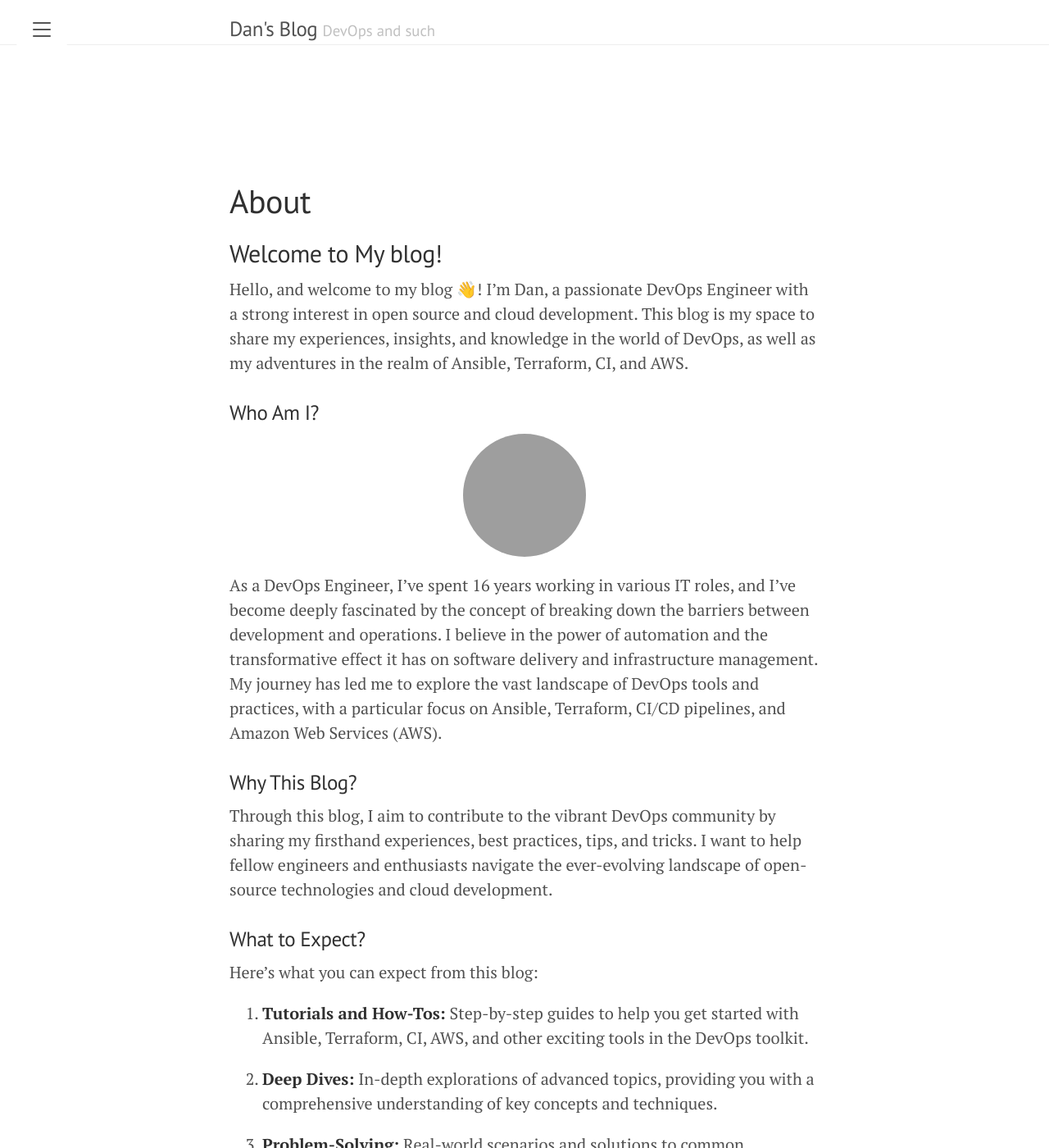
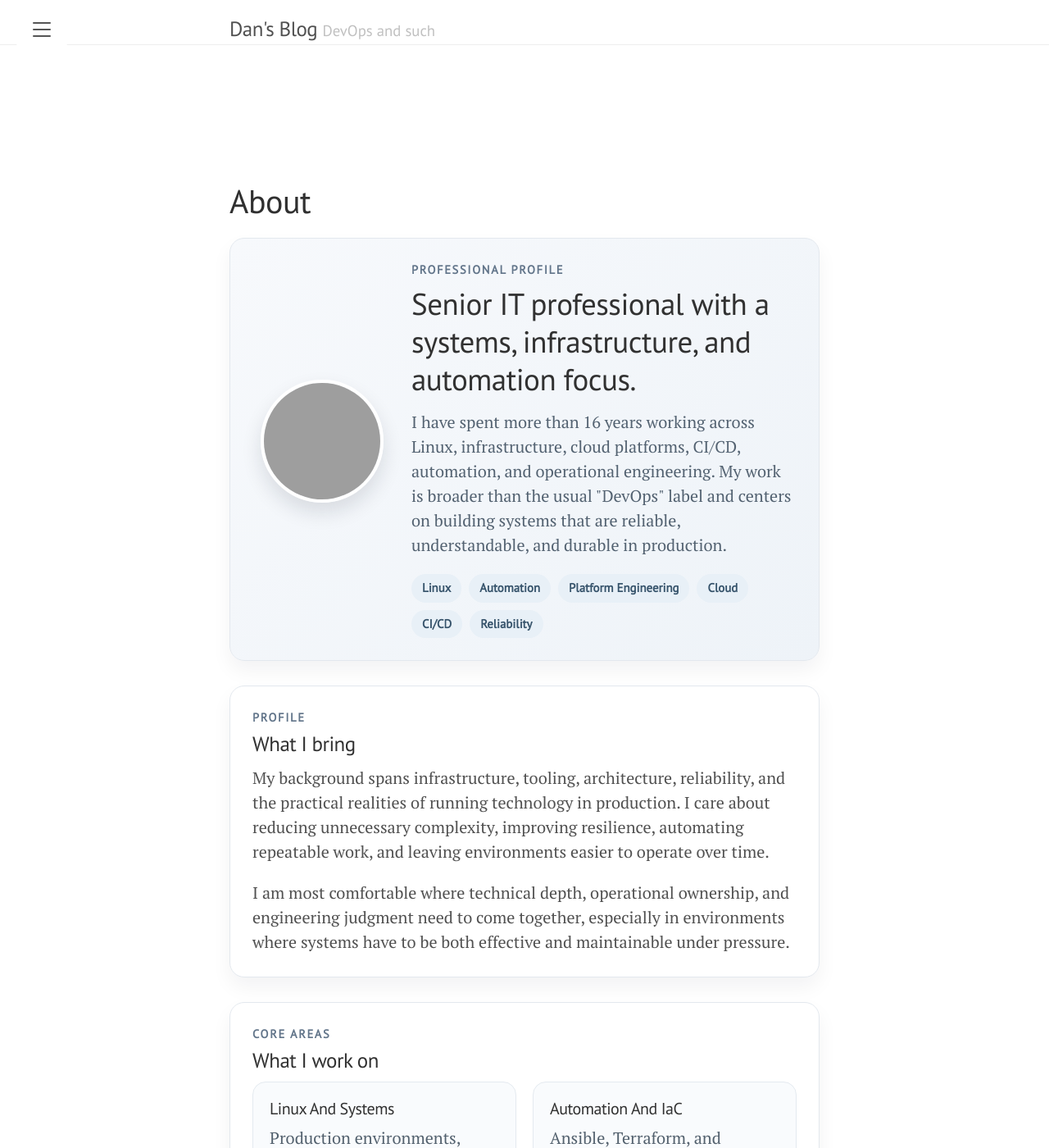
Before and after one commit to dme86/dme86.github.io, a Jekyll site: the page built from about.md, in a window 1280 px wide and 1400 px high. Shown: the whole window at 82% size. Built offline with Jekyll 4.4.1, drawn with Linux system fonts in a browser that asks for light colours; some of the changed text lies outside the part shown; grey boxes are pictures that could not be loaded.

Commit message:
Redesign about page as professional profile

```diff
--- a/about.md
+++ b/about.md
@@ -3,39 +3,116 @@ layout: page
 title: About
 ---
 
-## Welcome to My blog!
+<div class="about-page">
+  <section class="about-hero">
+    <div class="about-hero-photo">
+      <img src="https://avatars.githubusercontent.com/u/55982839?v=4" alt="Dan" width="150" class="rounded-image" />
+    </div>
 
-Hello, and welcome to my blog 👋! I'm Dan, a passionate DevOps Engineer with a strong interest in open source and cloud development. This blog is my space to share my experiences, insights, and knowledge in the world of DevOps, as well as my adventures in the realm of Ansible, Terraform, CI, and AWS.
+    <div class="about-hero-copy">
+      <p class="about-kicker">Professional Profile</p>
+      <h2 class="about-heading">Senior IT professional with a systems, infrastructure, and automation focus.</h2>
+      <p class="about-lede">
+        I have spent more than 16 years working across Linux, infrastructure, cloud platforms, CI/CD, automation,
+        and operational engineering. My work is broader than the usual "DevOps" label and centers on building
+        systems that are reliable, understandable, and durable in production.
+      </p>
 
-### Who Am I?
+      <div class="about-skill-pills">
+        <span>Linux</span>
+        <span>Automation</span>
+        <span>Platform Engineering</span>
+        <span>Cloud</span>
+        <span>CI/CD</span>
+        <span>Reliability</span>
+      </div>
+    </div>
+  </section>
 
-<div align="center">
-  <img src="https://avatars.githubusercontent.com/u/55982839?v=4" alt="Dan" width="150" class="rounded-image" />
+  <section class="about-panel">
+    <p class="about-section-kicker">Profile</p>
+    <h3>What I bring</h3>
+    <p>
+      My background spans infrastructure, tooling, architecture, reliability, and the practical realities of running
+      technology in production. I care about reducing unnecessary complexity, improving resilience, automating
+      repeatable work, and leaving environments easier to operate over time.
+    </p>
+    <p>
+      I am most comfortable where technical depth, operational ownership, and engineering judgment need to come
+      together, especially in environments where systems have to be both effective and maintainable under pressure.
+    </p>
+  </section>
+
+  <section class="about-panel">
+    <p class="about-section-kicker">Core Areas</p>
+    <h3>What I work on</h3>
+    <div class="about-card-grid">
+      <article class="about-card">
+        <h4>Linux And Systems</h4>
+        <p>Production environments, troubleshooting, platform stability, and systems work grounded in operational clarity.</p>
+      </article>
+      <article class="about-card">
+        <h4>Automation And IaC</h4>
+        <p>Ansible, Terraform, and repeatable infrastructure workflows that reduce drift and improve consistency.</p>
+      </article>
+      <article class="about-card">
+        <h4>Platform And Cloud</h4>
+        <p>Delivery foundations, deployment patterns, and infrastructure decisions that support long-term operability.</p>
+      </article>
+      <article class="about-card">
+        <h4>CI/CD And Enablement</h4>
+        <p>Practical delivery pipelines that help teams move faster without losing reliability, control, or visibility.</p>
+      </article>
+      <article class="about-card">
+        <h4>Operations And Resilience</h4>
+        <p>Observability, failure handling, and systems that remain understandable when they are under real stress.</p>
+      </article>
+      <article class="about-card">
+        <h4>Security-Minded Workflows</h4>
+        <p>Operational practices and technical decisions that improve security without turning systems into bureaucracy.</p>
+      </article>
+    </div>
+  </section>
+
+  <section class="about-panel">
+    <p class="about-section-kicker">Working Principles</p>
+    <h3>How I think</h3>
+    <div class="about-principles">
+      <div class="about-principle">
+        <strong>Clarity over complexity.</strong>
+        <p>Good systems should be understandable by the people who need to run, debug, and improve them.</p>
+      </div>
+      <div class="about-principle">
+        <strong>Reliability over cleverness.</strong>
+        <p>I value engineering decisions that hold up in production more than decisions that merely look sophisticated.</p>
+      </div>
+      <div class="about-principle">
+        <strong>Automation where it pays off.</strong>
+        <p>Automation should remove repeated effort, reduce mistakes, and create more predictable operating conditions.</p>
+      </div>
+      <div class="about-principle">
+        <strong>Operability matters.</strong>
+        <p>A system is only good if it can be maintained, observed, and trusted when conditions stop being ideal.</p>
+      </div>
+    </div>
+  </section>
+
+  <section class="about-panel">
+    <p class="about-section-kicker">This Blog</p>
+    <h3>What you will find here</h3>
+    <p>
+      I use this site to write about infrastructure, Linux, automation, platform work, cloud systems,
+      security-minded operations, and the tradeoffs behind engineering decisions. The goal is not to repeat
+      vendor messaging or generic best practices, but to document approaches that remain useful in real environments.
+    </p>
+  </section>
+
+  <section class="about-panel about-contact">
+    <p class="about-section-kicker">Contact</p>
+    <h3>Get in touch</h3>
+    <p>
+      If you want to connect professionally, you can find me on
+      <a href="https://www.linkedin.com/in/dmeier86/">LinkedIn</a>.
+    </p>
+  </section>
 </div>
-
-As a DevOps Engineer, I've spent 16 years working in various IT roles, and I've become deeply fascinated by the concept of breaking down the barriers between development and operations. I believe in the power of automation and the transformative effect it has on software delivery and infrastructure management. My journey has led me to explore the vast landscape of DevOps tools and practices, with a particular focus on Ansible, Terraform, CI/CD pipelines, and Amazon Web Services (AWS).
-
-### Why This Blog?
-
-Through this blog, I aim to contribute to the vibrant DevOps community by sharing my firsthand experiences, best practices, tips, and tricks. I want to help fellow engineers and enthusiasts navigate the ever-evolving landscape of open-source technologies and cloud development.
-
-### What to Expect?
-
-Here's what you can expect from this blog:
-
-1.  **Tutorials and How-Tos:** Step-by-step guides to help you get started with Ansible, Terraform, CI, AWS, and other exciting tools in the DevOps toolkit.
-
-2.  **Deep Dives:** In-depth explorations of advanced topics, providing you with a comprehensive understanding of key concepts and techniques.
-
-3.  **Problem-Solving:** Real-world scenarios and solutions to common challenges faced by DevOps practitioners.
-
-4.  **News and Updates:** Stay up-to-date with the latest developments in the DevOps ecosystem, open-source projects, and cloud technologies.
-
-
-### Contact Me
-
-If you'd like to get in touch with me, whether it's for collaboration, feedback, or just to say hello, you can reach me through [linkedIn](https://www.linkedin.com/in/dmeier86/). I'm always open to new opportunities and conversations!
-
-Thank you for visiting my blog, and I hope you find the content here both valuable and enjoyable. Happy reading and happy DevOps-ing!
-
-Dan
--- a/public/css/lanyon.css
+++ b/public/css/lanyon.css
@@ -339,6 +339,123 @@ a.sidebar-nav-item:focus {
   margin-bottom: 4em;
 }
 
+.about-page {
+  margin-top: 1rem;
+}
+
+.about-hero,
+.about-panel {
+  margin-bottom: 1.5rem;
+  padding: 1.35rem;
+  background: #fff;
+  border: 1px solid #e3e8ee;
+  border-radius: .9rem;
+  box-shadow: 0 12px 24px rgba(15, 23, 42, .05);
+}
+
+.about-hero {
+  display: grid;
+  gap: 1.2rem;
+  background: linear-gradient(135deg, #f7f9fc 0%, #eef3f8 100%);
+}
+
+.about-hero-photo {
+  display: flex;
+  justify-content: center;
+  align-items: center;
+}
+
+.about-hero-photo .rounded-image {
+  width: 150px;
+  height: 150px;
+  border: 4px solid #fff;
+  box-shadow: 0 12px 25px rgba(15, 23, 42, .12);
+}
+
+.about-kicker,
+.about-section-kicker {
+  margin-bottom: .35rem;
+  font-family: "PT Sans", Helvetica, Arial, sans-serif;
+  font-size: .72rem;
+  font-weight: 700;
+  letter-spacing: .12em;
+  text-transform: uppercase;
+  color: #62758a;
+}
+
+.about-heading {
+  margin-top: 0;
+  margin-bottom: .75rem;
+  font-size: 1.85rem;
+}
+
+.about-lede {
+  margin-bottom: 1rem;
+  color: #536271;
+}
+
+.about-skill-pills,
+.topic-post-tags {
+  display: flex;
+  flex-wrap: wrap;
+  gap: .45rem;
+}
+
+.about-skill-pills span {
+  display: inline-block;
+  padding: .3rem .65rem;
+  font-family: "PT Sans", Helvetica, Arial, sans-serif;
+  font-size: .74rem;
+  font-weight: 700;
+  color: #36536b;
+  background: #e8f0f7;
+  border-radius: 999px;
+}
+
+.about-panel h3,
+.about-card h4 {
+  margin-top: 0;
+}
+
+.about-panel p:last-child,
+.about-card p:last-child,
+.about-principle p:last-child {
+  margin-bottom: 0;
+}
+
+.about-card-grid,
+.about-principles {
+  display: grid;
+  gap: 1rem;
+}
+
+.about-card,
+.about-principle {
+  padding: 1rem;
+  background: #f9fbfd;
+  border: 1px solid #e4eaf0;
+  border-radius: .8rem;
+}
+
+.about-card h4 {
+  margin-bottom: .4rem;
+  font-size: 1rem;
+}
+
+.about-card p,
+.about-principle p {
+  color: #53616e;
+}
+
+.about-principle strong {
+  display: block;
+  margin-bottom: .35rem;
+}
+
+.about-contact a {
+  font-weight: 700;
+}
+
 .topics-page {
   margin-top: 1rem;
 }
@@ -502,6 +619,16 @@ a.sidebar-nav-item:focus {
 }
 
 @media (min-width: 42em) {
+  .about-hero {
+    grid-template-columns: 170px minmax(0, 1fr);
+    align-items: center;
+  }
+
+  .about-card-grid,
+  .about-principles {
+    grid-template-columns: repeat(2, minmax(0, 1fr));
+  }
+
   .topics-grid {
     grid-template-columns: repeat(2, minmax(0, 1fr));
   }
```
